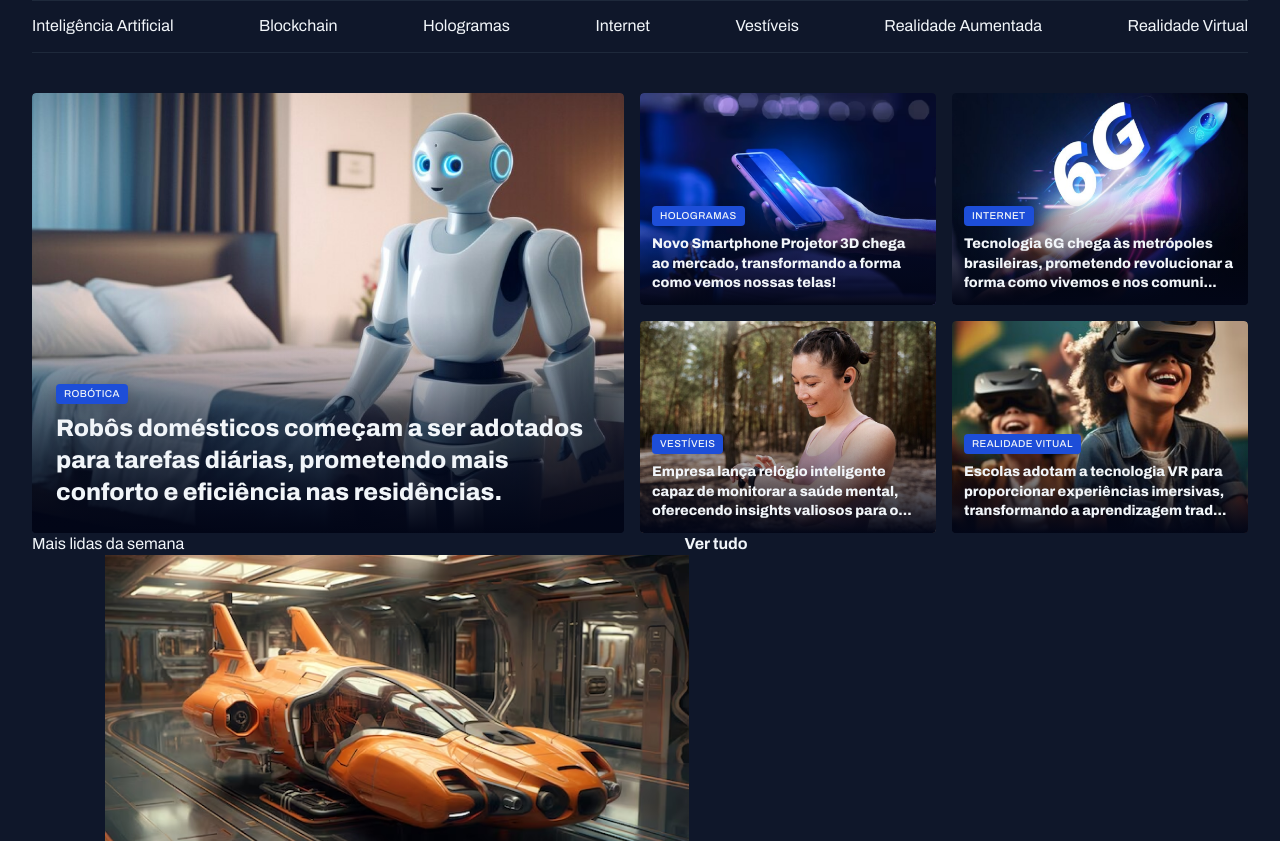
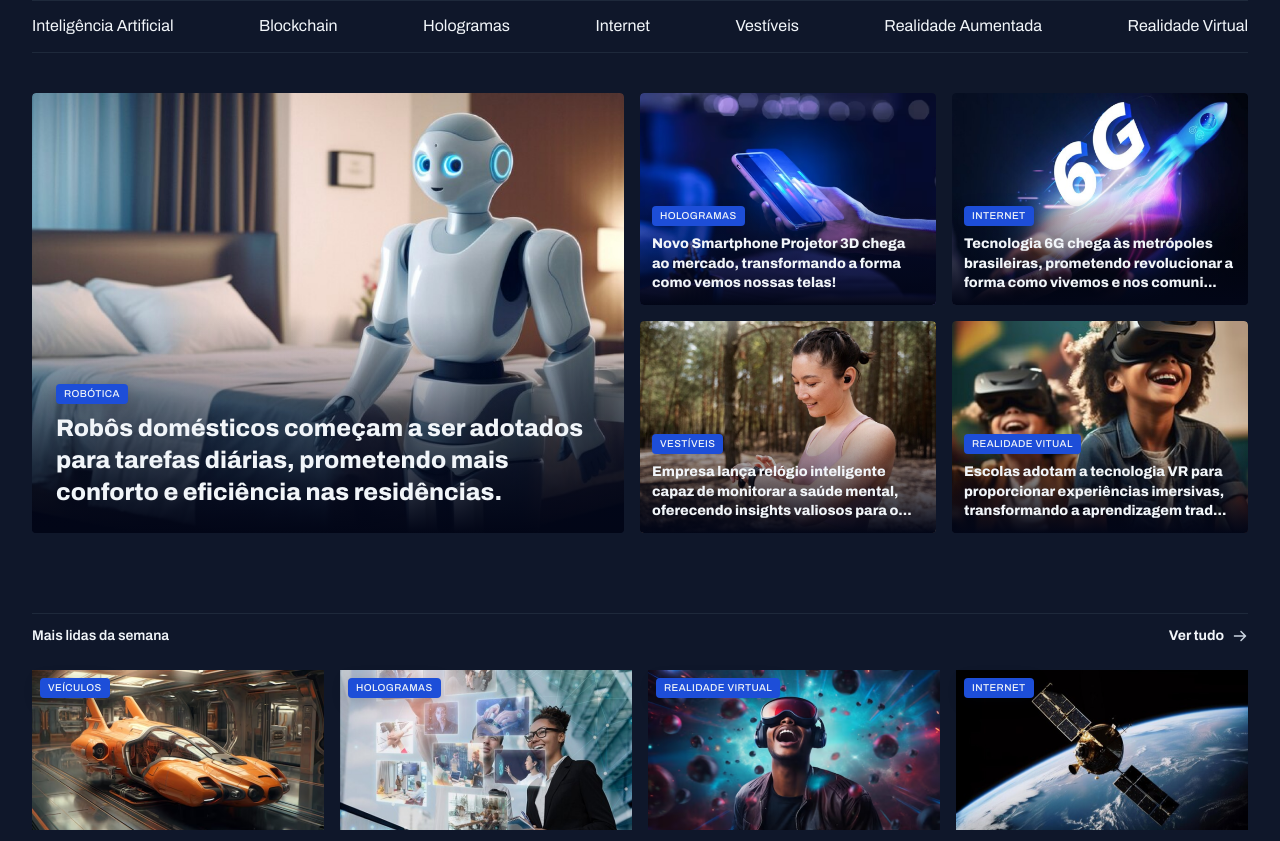
Before and after one commit to PetrusBerani/Portal-de-noticias, a plain HTML site: page index.html in a window 1280 px wide. Shown: the part 62-903 px from the top of the page. Drawn offline with Linux system fonts and the light colour scheme.

Commit message:
aplicando estilo na seção mais lidas da semana

```diff
--- a/Style/globla.css
+++ b/Style/globla.css
@@ -52,6 +52,7 @@ img {
 
 main {
   margin-top: 40px;
+  gap: 80px;
 }
 
 .content-tag {
--- a/Style/sections.css
+++ b/Style/sections.css
@@ -1,3 +1,25 @@
+section header {
+  border-top: 1px solid var(--stroke-color);
+  padding-block: 12px 24px;
+  font: var(--text-span);
+
+  a {
+    justify-self: end;
+    align-items: center;
+    gap: 8px;
+
+    span {
+      background-image: url(../Assets/icons/ArrowRight.svg);
+      width: 16px;
+      height: 16px;
+    }
+
+    &:hover span {
+      background-image: url(../Assets/icons/ArrowRight.hover.svg);
+    }
+  }
+}
+
 #featured{
   img {
     height: 100%;
@@ -36,3 +58,29 @@
     }
   }
 }
+
+#weekly {
+
+  &>div {
+    grid-template-columns: repeat(4, 292px);
+  }
+
+  img {
+    height: 160px;
+  }
+
+  figure {
+    position: relative;
+
+    .content-tag {
+      position: absolute;
+      top: 8px;
+      left: 8px;
+    }
+
+    p {
+      margin-top: 8px;
+      font-weight: 800;
+    }
+  }
+}
```
